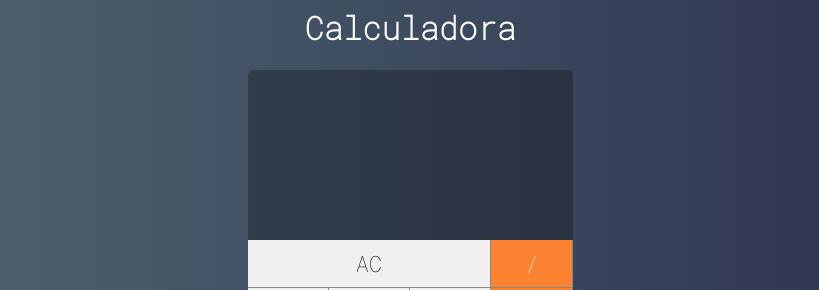
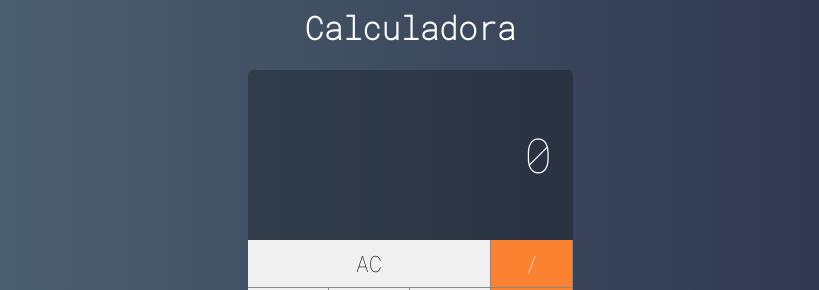
Before and after one commit to jardelsonfeijao/prj-Calculadora-com-React, a React (Create React App) app: page / in a window 1280 px wide. Shown: the part 176-466 px from the top of the page, without its empty margins (230-1049 px from the left). Built offline with nearby package versions, Linux system fonts and the light colour scheme.

Commit message:
Primeira Parte da Implementação da Logica

```diff
--- a/src/main/Calculator.jsx
+++ b/src/main/Calculator.jsx
@@ -3,16 +3,25 @@
 import Button from "../components/Button";
 import Display from "../components/Display";
 
+const initialState = {
+  displayValue: "0",
+  clearDisplay: false,
+  operation: null,
+  values: [0, 0],
+  current: 0,
+};
 export default class Calculator extends Component {
+  state = { ...initialState };
+
   constructor(props) {
-    super(props)
-    this.clearMemory = this.clearMemory.bind(this)
-    this.setOperation = this.setOperation.bind(this)
-    this.addDigit = this.addDigit.bind(this)
+    super(props);
+    this.clearMemory = this.clearMemory.bind(this);
+    this.setOperation = this.setOperation.bind(this);
+    this.addDigit = this.addDigit.bind(this);
   }
 
   clearMemory() {
-    console.log("limpar");
+    this.setState({ ...initialState });
   }
 
   setOperation(operation) {
@@ -20,15 +29,29 @@
   }
 
   addDigit(n) {
-    console.log(n);
+    if (n === "." && this.state.displayValue.includes(".")) {
+      return;
+    }
+
+    const clearDisplay =
+      this.state.displayValue === "0" || this.state.clearDisplay;
+    const currentValue = clearDisplay ? "" : this.state.displayValue;
+    const displayValue = currentValue + n;
+    this.setState({ displayValue, clearDisplay: false });
+
+    if (n !== ".") {
+      const i = this.state.current;
+      const newValue = parseFloat(displayValue);
+      const values = [...this.state.values];
+      values[i] = newValue;
+      this.setState({ values })
+    }
   }
 
   render() {
-
-
     return (
       <div className="calculator">
-        <Display value= '' />
+        <Display value={this.state.displayValue} />
         <Button label="AC" click={this.clearMemory} triple />
         <Button label="/" click={this.setOperation} operation />
         <Button label="7" click={this.addDigit} />
@@ -38,7 +61,7 @@
         <Button label="4" click={this.addDigit} />
         <Button label="5" click={this.addDigit} />
         <Button label="6" click={this.addDigit} />
-        <Button label="-" click={this.setOperation} operation/>
+        <Button label="-" click={this.setOperation} operation />
         <Button label="1" click={this.addDigit} />
         <Button label="2" click={this.addDigit} />
         <Button label="3" click={this.addDigit} />
```
